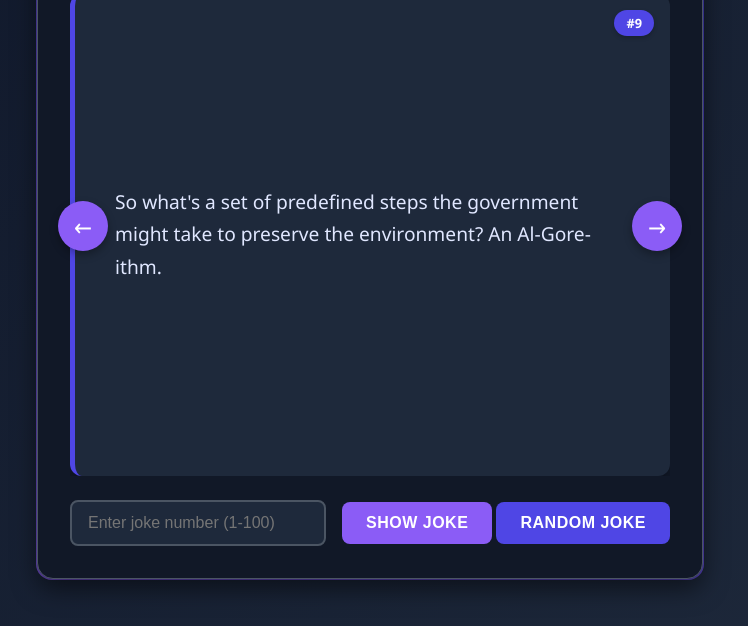
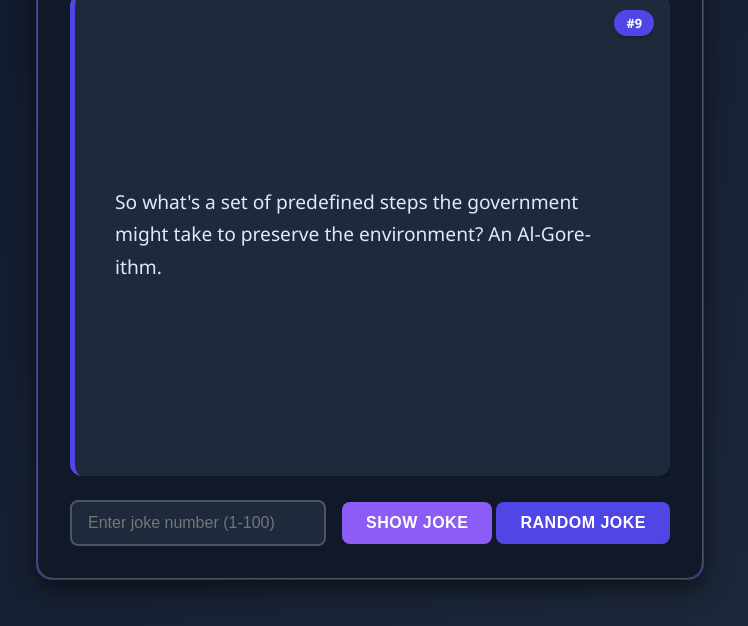
Before and after one commit to SlaydeSequeira/ProgrammingJokes, a plain HTML site: page index.html in a window 1280 px wide. Shown: the part 174-800 px from the top of the page, without its empty margins (270-1018 px from the left). Drawn offline with Linux system fonts and the light colour scheme.

Commit message:
Update index.html

```diff
--- a/index.html
+++ b/index.html
@@ -103,37 +103,7 @@
             box-shadow: 0 2px 4px rgba(0, 0, 0, 0.2);
         }
 
-        .swipe-left, .swipe-right {
-            position: absolute;
-            top: 50%;
-            transform: translateY(-50%);
-            background-color: var(--primary-color);
-            color: white;
-            border-radius: 50%;
-            width: 50px;
-            height: 50px;
-            display: flex;
-            align-items: center;
-            justify-content: center;
-            font-size: 1.5rem;
-            cursor: pointer;
-            box-shadow: 0 4px 8px rgba(0, 0, 0, 0.3);
-            z-index: 10;
-            transition: all 0.2s;
-        }
 
-        .swipe-left {
-            left: 20px;
-        }
-
-        .swipe-right {
-            right: 20px;
-        }
-
-        .swipe-left:hover, .swipe-right:hover {
-            background-color: var(--secondary-color);
-            transform: translateY(-50%) scale(1.1);
-        }
 
         .controls {
             margin-top: 1.5rem;
@@ -206,13 +176,17 @@
 
         /* Tinder swipe animations */
 .swipe-left-anim {
-            transform: translate(-200%, 0) rotate(-20deg);
+    transition: transform 0.4s cubic-bezier(0.3, 0.7, 0.4, 1), opacity 0.4s ease-out; /* Add transition properties */
+    transform: translate(-150%, 0) rotate(-15deg); /* Reduced translation and rotation */
     opacity: 0;
+    will-change: transform, opacity; /* Performance hint */
 }
 
 .swipe-right-anim {
-            transform: translate(200%, 0) rotate(20deg);
+    transition: transform 0.4s cubic-bezier(0.3, 0.7, 0.4, 1), opacity 0.4s ease-out; /* Add transition properties */
+    transform: translate(150%, 0) rotate(15deg); /* Reduced translation and rotation */
     opacity: 0;
+    will-change: transform, opacity; /* Performance hint */
 }
 
         /* Instructions overlay */
@@ -289,8 +263,6 @@
             <!-- Cards will be dynamically added here -->
         </div>
 
-        <div class="swipe-left" id="swipeLeftBtn">←</div>
-        <div class="swipe-right" id="swipeRightBtn">→</div>
 
         <div class="controls">
             <input type="number" class="joke-input" id="jokeNumber" placeholder="Enter joke number (1-100)" min="1" max="100">
@@ -416,8 +388,6 @@ const jokes = {
         const showJokeBtn = document.getElementById('showJokeBtn');
         const randomJokeBtn = document.getElementById('randomJokeBtn');
         const errorMsg = document.getElementById('errorMsg');
-        const swipeLeftBtn = document.getElementById('swipeLeftBtn');
-        const swipeRightBtn = document.getElementById('swipeRightBtn');
 
         let currentCardIndex = 0;
         let cards = [];
@@ -668,9 +638,6 @@ const jokes = {
             errorMsg.style.display = 'none';
         }
 
-        // Event Listeners
-        swipeLeftBtn.addEventListener('click', () => swipeCard('left'));
-        swipeRightBtn.addEventListener('click', () => swipeCard('right'));
 
         showJokeBtn.addEventListener('click', () => {
             const num = jokeNumber.value;
```
Lines whose indentation alone changed are shown as unchanged.
